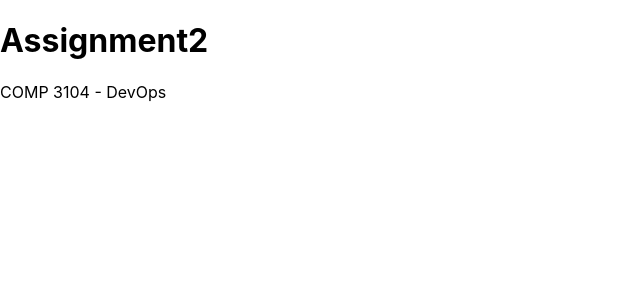
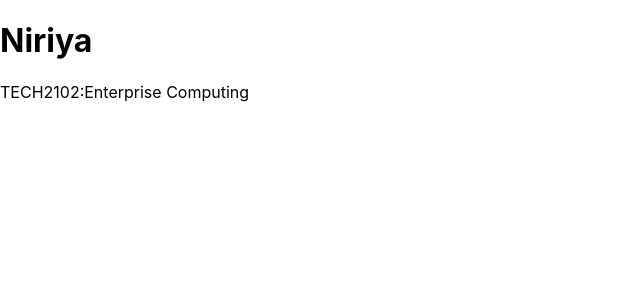
Before and after one commit to Niriya03/Assignment2_EC, a React (Create React App) app: page / in a window 1280 px wide. Shown: the top 300 px of the page, without its empty margins (0-640 px from the left). Built offline with nearby package versions, Linux system fonts and the light colour scheme.

Commit message:
feat: add my name and course name to the page

```diff
--- a/src/App.js
+++ b/src/App.js
@@ -3,8 +3,8 @@ import React from 'react';
 function App() {
   return (
     <div>
-      <h1>Assignment2</h1>
-      <p>COMP 3104 - DevOps</p>
+      <h1>Niriya</h1>
+      <p>TECH2102:Enterprise Computing</p>
     </div>
   );
 }
```
Also changed, not shown: 1 other file (tests, documents, lock files or other folders).
